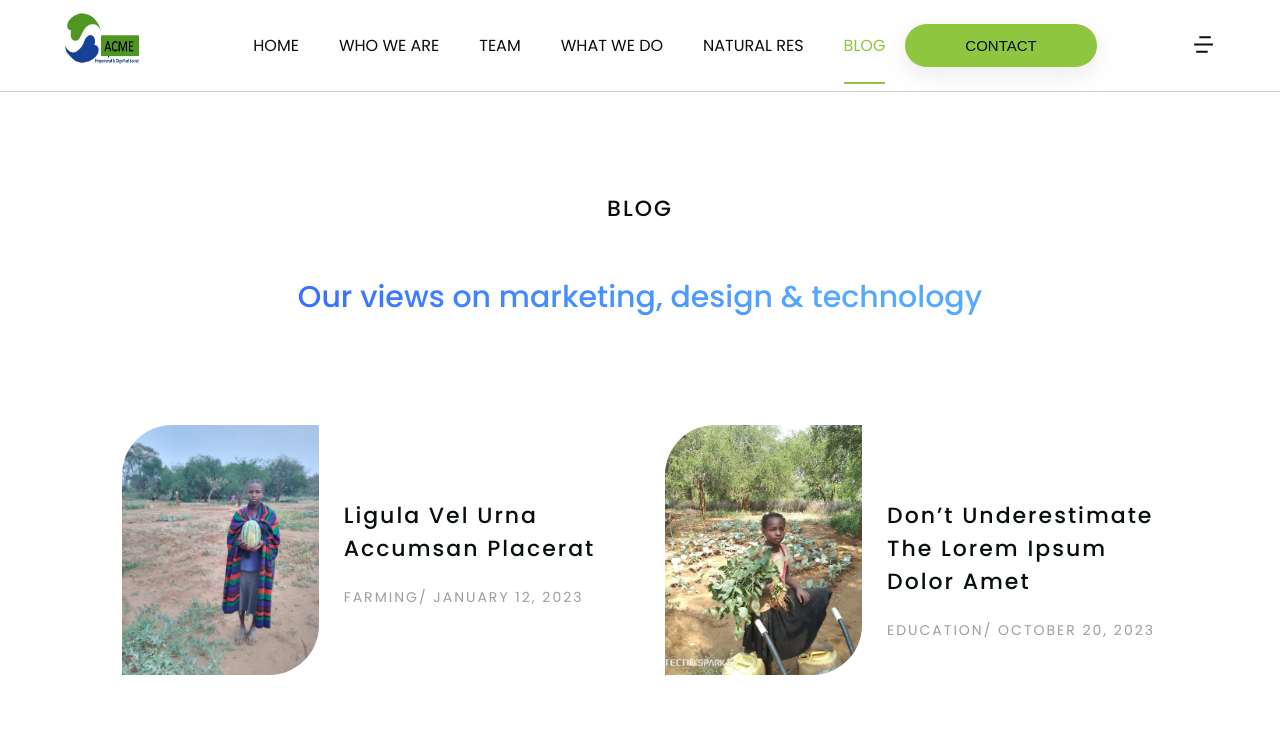
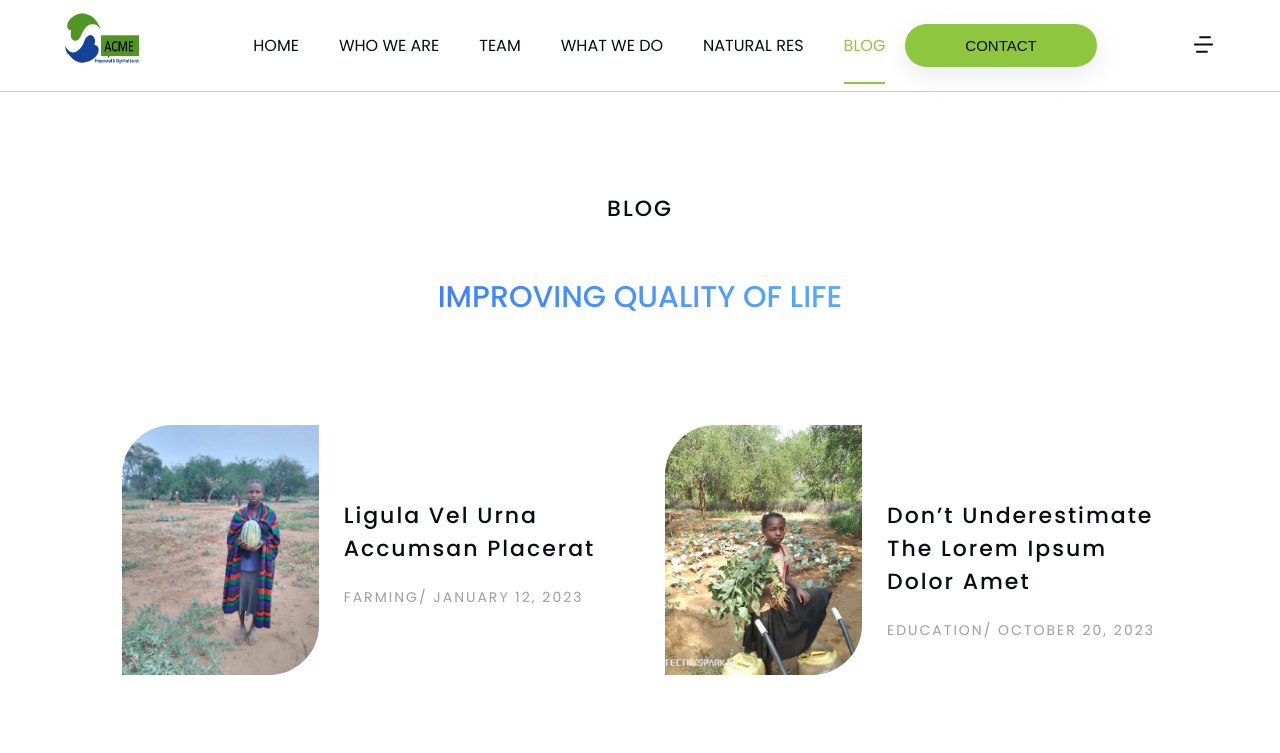
Before and after one commit to Imoite-zn/acme-org-site, a Next.js app: page /blogs in a window 1280 px wide. Shown: the top 753 px of the page. Built offline with nearby package versions, Linux system fonts and the light colour scheme.

Commit message:
Update Blog.js

```diff
--- a/sections/Blog.js
+++ b/sections/Blog.js
@@ -12,7 +12,7 @@ const Blog = () => {
           <div className='heading-title'>
             <TitleSm title='BLOG' /> <br />
             <br />
-            <Title title='Our views on marketing, design & technology' />
+            <Title title='IMPROVING QUALITY OF LIFE' />
           </div>
           <BlogCard />
         </div>
```
